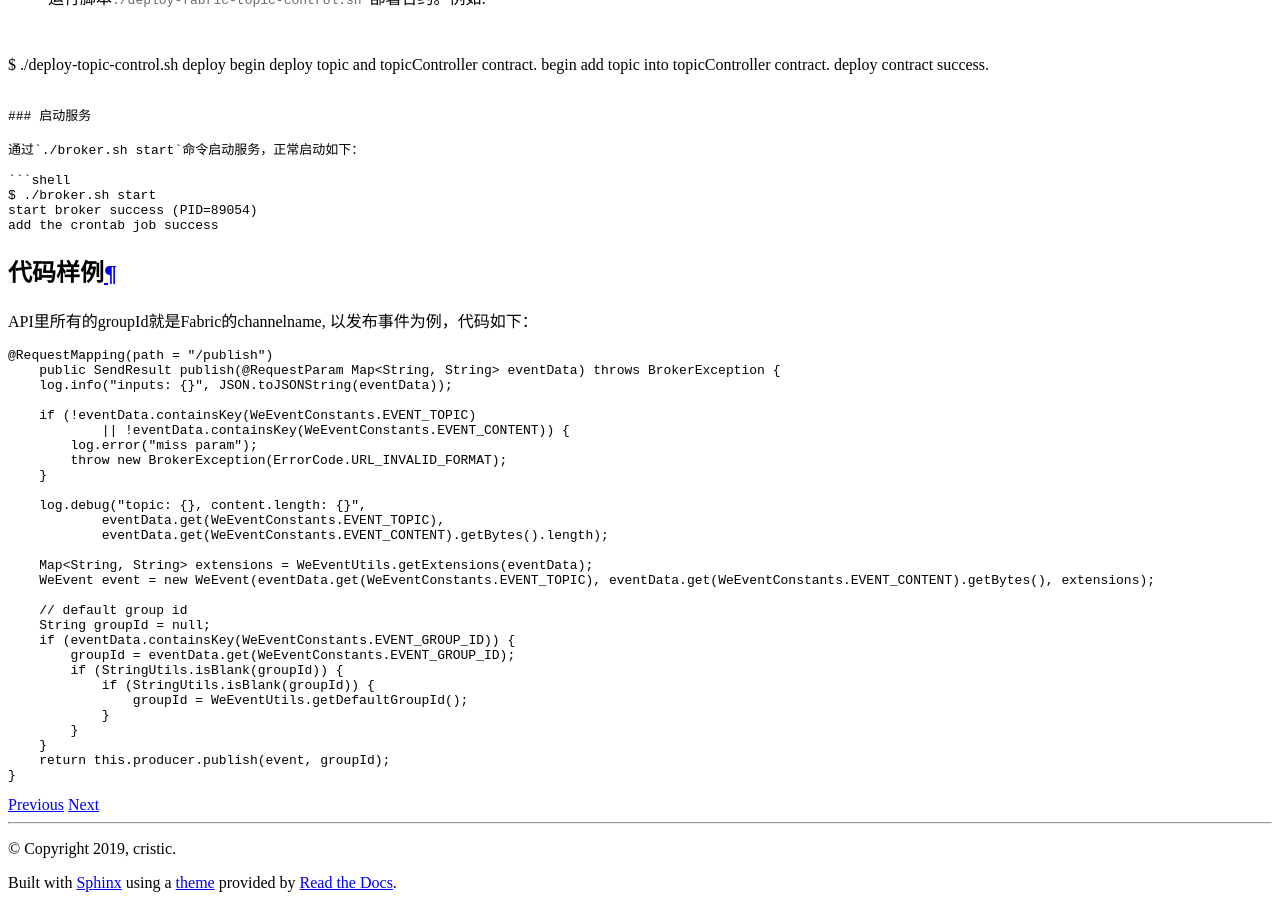
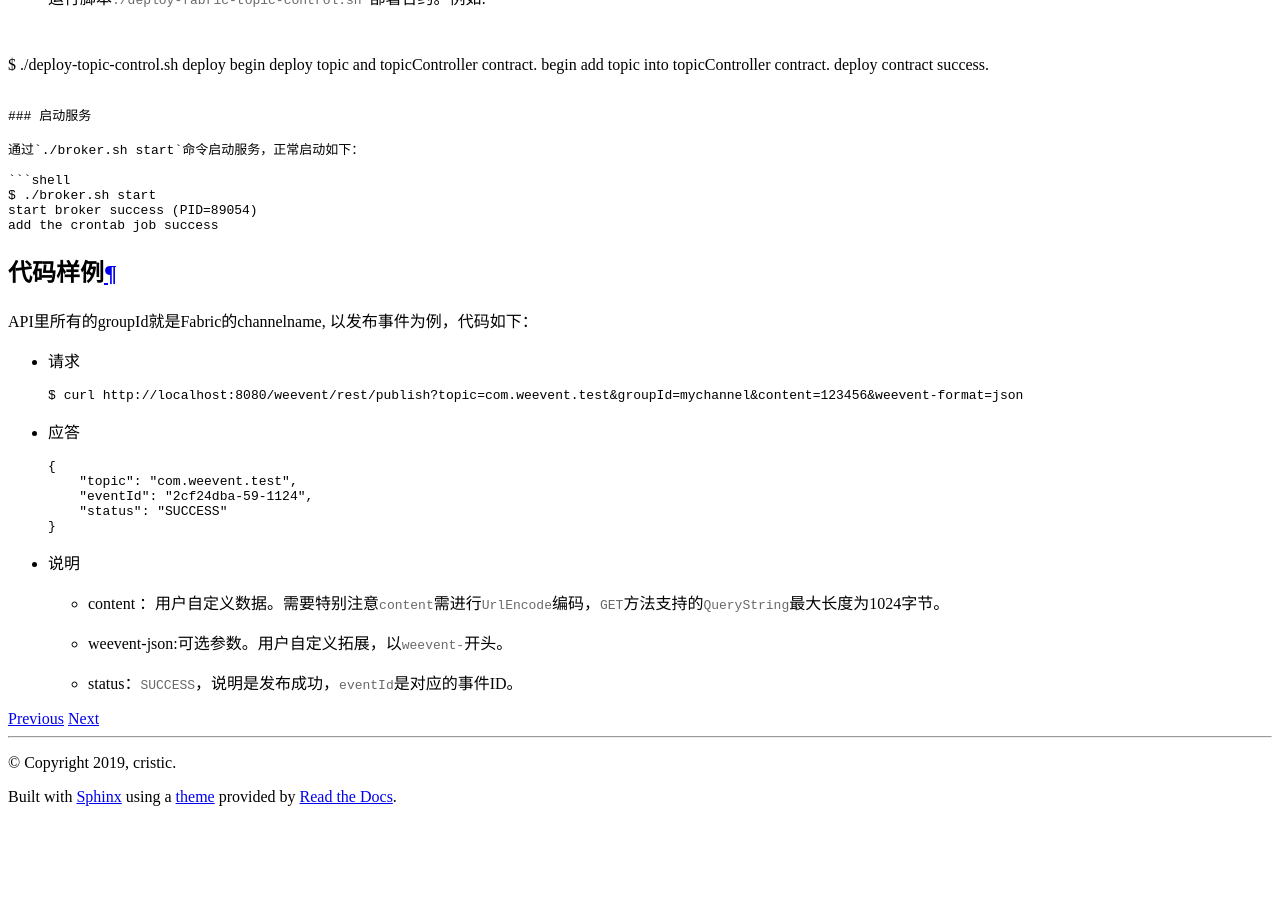
Before and after one commit to WeBankBlockchain/WeEvent-docs, a Sphinx documentation site: the page built from docs/advanced/adaptfabric.md, in a window 1280 px wide and 900 px high, scrolled down 1254 px. Built offline with Sphinx 7.4.7 and the Read the Docs theme 2.0.0, drawn with Linux system fonts in a browser that asks for light colours; after the commit the page ends 2068 px from its top, so only the background shows below that.

Commit message:
fix adaptfabric doc

````diff
--- a/docs/advanced/adaptfabric.md
+++ b/docs/advanced/adaptfabric.md
@@ -54,34 +54,28 @@ $ ./deploy-topic-control.sh deploy
 
   API里所有的groupId就是Fabric的channelname, 以发布事件为例，代码如下：
 
-  ```java
-  @RequestMapping(path = "/publish")
-      public SendResult publish(@RequestParam Map<String, String> eventData) throws BrokerException {
-      log.info("inputs: {}", JSON.toJSONString(eventData));
+- 请求
 
-      if (!eventData.containsKey(WeEventConstants.EVENT_TOPIC)
-              || !eventData.containsKey(WeEventConstants.EVENT_CONTENT)) {
-          log.error("miss param");
-          throw new BrokerException(ErrorCode.URL_INVALID_FORMAT);
-      }
+  ```shell
+  $ curl http://localhost:8080/weevent/rest/publish?topic=com.weevent.test&groupId=mychannel&content=123456&weevent-format=json
+  ```
 
-      log.debug("topic: {}, content.length: {}",
-              eventData.get(WeEventConstants.EVENT_TOPIC),
-              eventData.get(WeEventConstants.EVENT_CONTENT).getBytes().length);
 
-      Map<String, String> extensions = WeEventUtils.getExtensions(eventData);
-      WeEvent event = new WeEvent(eventData.get(WeEventConstants.EVENT_TOPIC), eventData.get(WeEventConstants.EVENT_CONTENT).getBytes(), extensions);
+- 应答
 
-      // default group id
-      String groupId = null;
-      if (eventData.containsKey(WeEventConstants.EVENT_GROUP_ID)) {
-          groupId = eventData.get(WeEventConstants.EVENT_GROUP_ID);
-          if (StringUtils.isBlank(groupId)) {
-              if (StringUtils.isBlank(groupId)) {
-                  groupId = WeEventUtils.getDefaultGroupId();
-              }
-          }
-      }
-      return this.producer.publish(event, groupId);
+  ```json
+  {
+      "topic": "com.weevent.test",
+      "eventId": "2cf24dba-59-1124",
+      "status": "SUCCESS"
   }
   ```
+
+
+- 说明
+
+  - content ：用户自定义数据。需要特别注意`content`需进行`UrlEncode`编码，`GET`方法支持的`QueryString`最大长度为1024字节。
+
+  - weevent-json:可选参数。用户自定义拓展，以`weevent-`开头。
+
+  - status：`SUCCESS`，说明是发布成功，`eventId`是对应的事件ID。
````
Also changed, not shown: docs/protocal/restful.md (+0 -1 lines).
